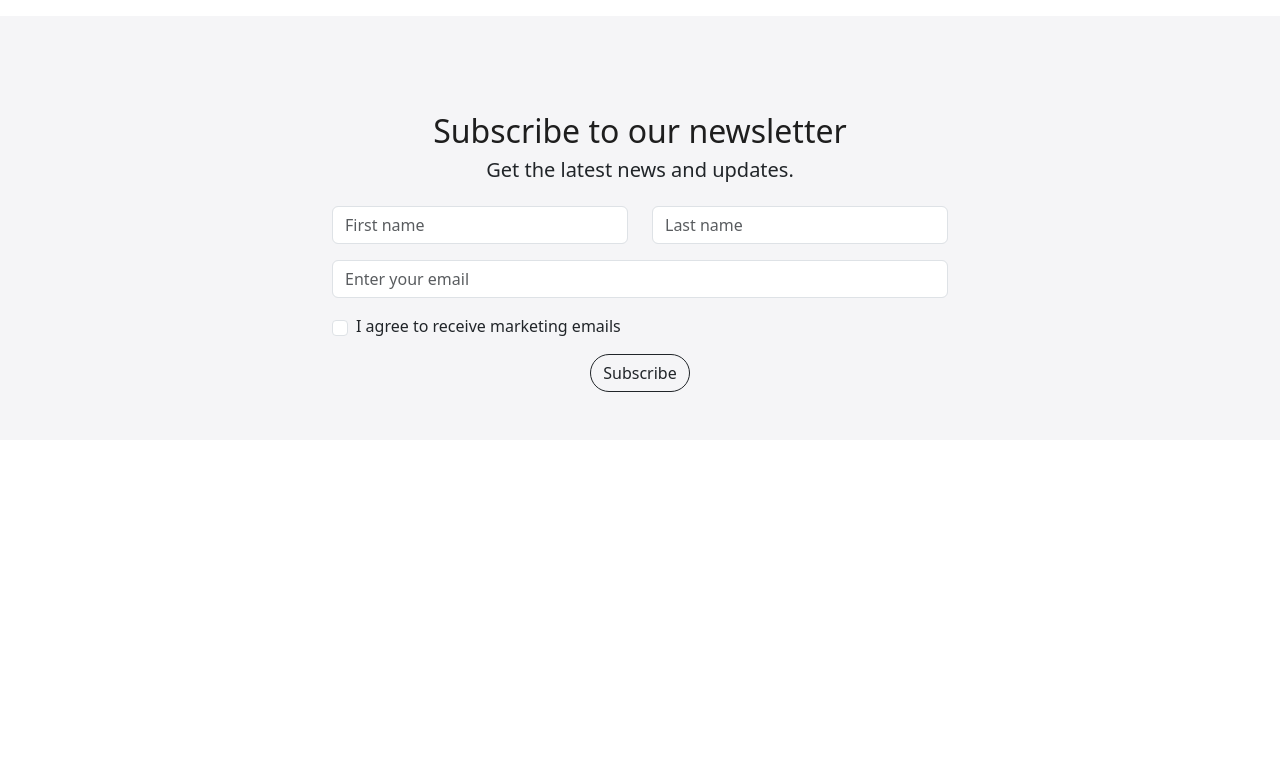
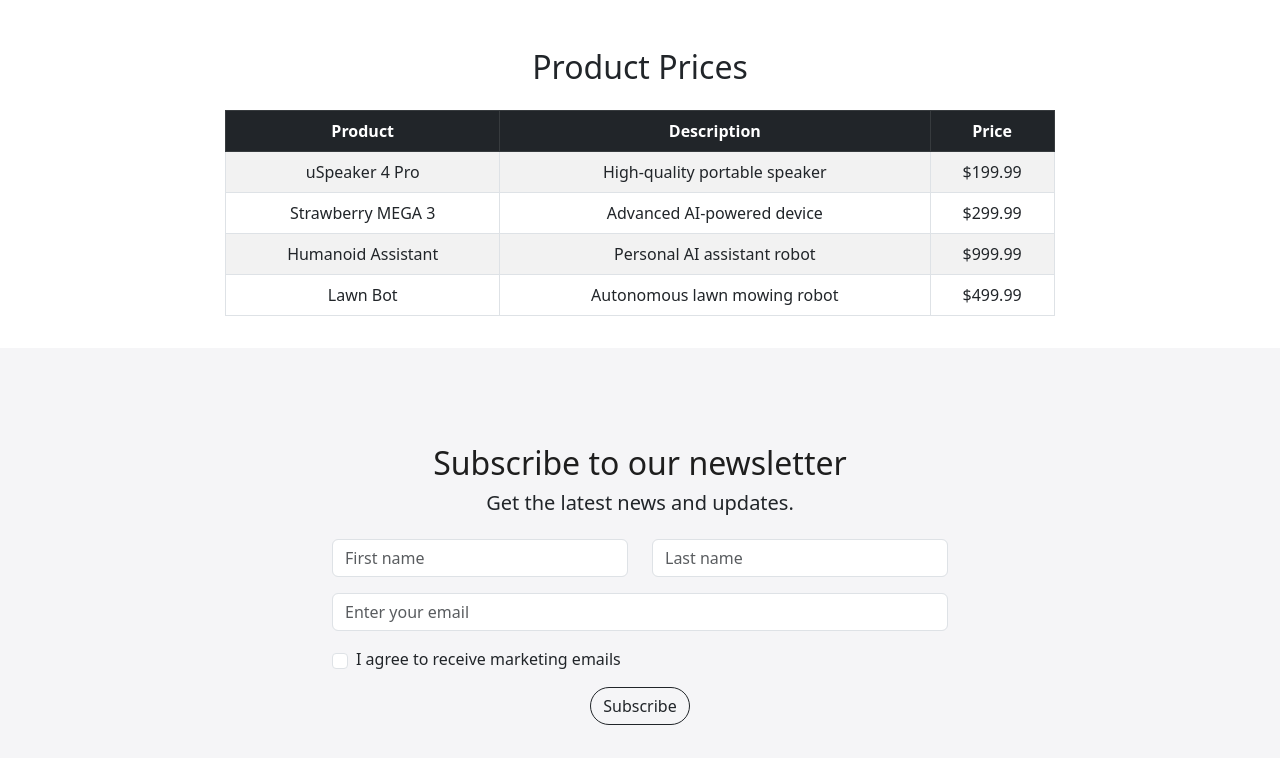
Before and after one commit to alivsey87/Strawberry, a plain HTML site: page index.html in a window 1280 px wide. Shown: the part 3472-4230 px from the top of the page. Before the commit the page ends 3912 px from the top, so only its background shows below. Drawn offline with nearby package versions, Linux system fonts and the light colour scheme.

Commit message:
created a price table

```diff
--- a/index.html
+++ b/index.html
@@ -110,10 +110,8 @@
         <div class="carousel-indicators">
             <button type="button" data-bs-target="#main-carousel" data-bs-slide-to="0" class="active"
                 aria-current="true" aria-label="Slide 1"></button>
-            <button type="button" data-bs-target="#main-carousel" data-bs-slide-to="1"
-                aria-label="Slide 2"></button>
-            <button type="button" data-bs-target="#main-carousel" data-bs-slide-to="2"
-                aria-label="Slide 3"></button>
+            <button type="button" data-bs-target="#main-carousel" data-bs-slide-to="1" aria-label="Slide 2"></button>
+            <button type="button" data-bs-target="#main-carousel" data-bs-slide-to="2" aria-label="Slide 3"></button>
         </div>
         <div class="carousel-inner">
             <div class="carousel-item active">
@@ -126,16 +124,54 @@
                 <img src="static/phone-kbd.jpg" class="d-block" alt="...">
             </div>
         </div>
-        <button class="carousel-control-prev" type="button" data-bs-target="#main-carousel"
-            data-bs-slide="prev">
+        <button class="carousel-control-prev" type="button" data-bs-target="#main-carousel" data-bs-slide="prev">
             <span class="carousel-control-prev-icon" aria-hidden="true"></span>
             <span class="visually-hidden">Previous</span>
         </button>
-        <button class="carousel-control-next" type="button" data-bs-target="#main-carousel"
-            data-bs-slide="next">
+        <button class="carousel-control-next" type="button" data-bs-target="#main-carousel" data-bs-slide="next">
             <span class="carousel-control-next-icon" aria-hidden="true"></span>
             <span class="visually-hidden">Next</span>
         </button>
+    </div>
+
+    <!-- Prices table section -->
+    <div class="container-fluid mt-5" id="prices">
+        <h2 class="text-center mb-4">Product Prices</h2>
+        <div class="row justify-content-center">
+            <div class="col-12 col-md-8">
+                <table class="table table-striped table-bordered text-center table-hover">
+                    <thead class="table-dark">
+                        <tr>
+                            <th>Product</th>
+                            <th>Description</th>
+                            <th>Price</th>
+                        </tr>
+                    </thead>
+                    <tbody>
+                        <tr>
+                            <td>uSpeaker 4 Pro</td>
+                            <td>High-quality portable speaker</td>
+                            <td>$199.99</td>
+                        </tr>
+                        <tr>
+                            <td>Strawberry MEGA 3</td>
+                            <td>Advanced AI-powered device</td>
+                            <td>$299.99</td>
+                        </tr>
+                        <tr>
+                            <td>Humanoid Assistant</td>
+                            <td>Personal AI assistant robot</td>
+                            <td>$999.99</td>
+                        </tr>
+                        <tr>
+                            <td>Lawn Bot</td>
+                            <td>Autonomous lawn mowing robot</td>
+                            <td>$499.99</td>
+                        </tr>
+                    </tbody>
+                </table>
+            </div>
+        </div>
     </div>
 
     <!-- Subscribe Form section -->
```
